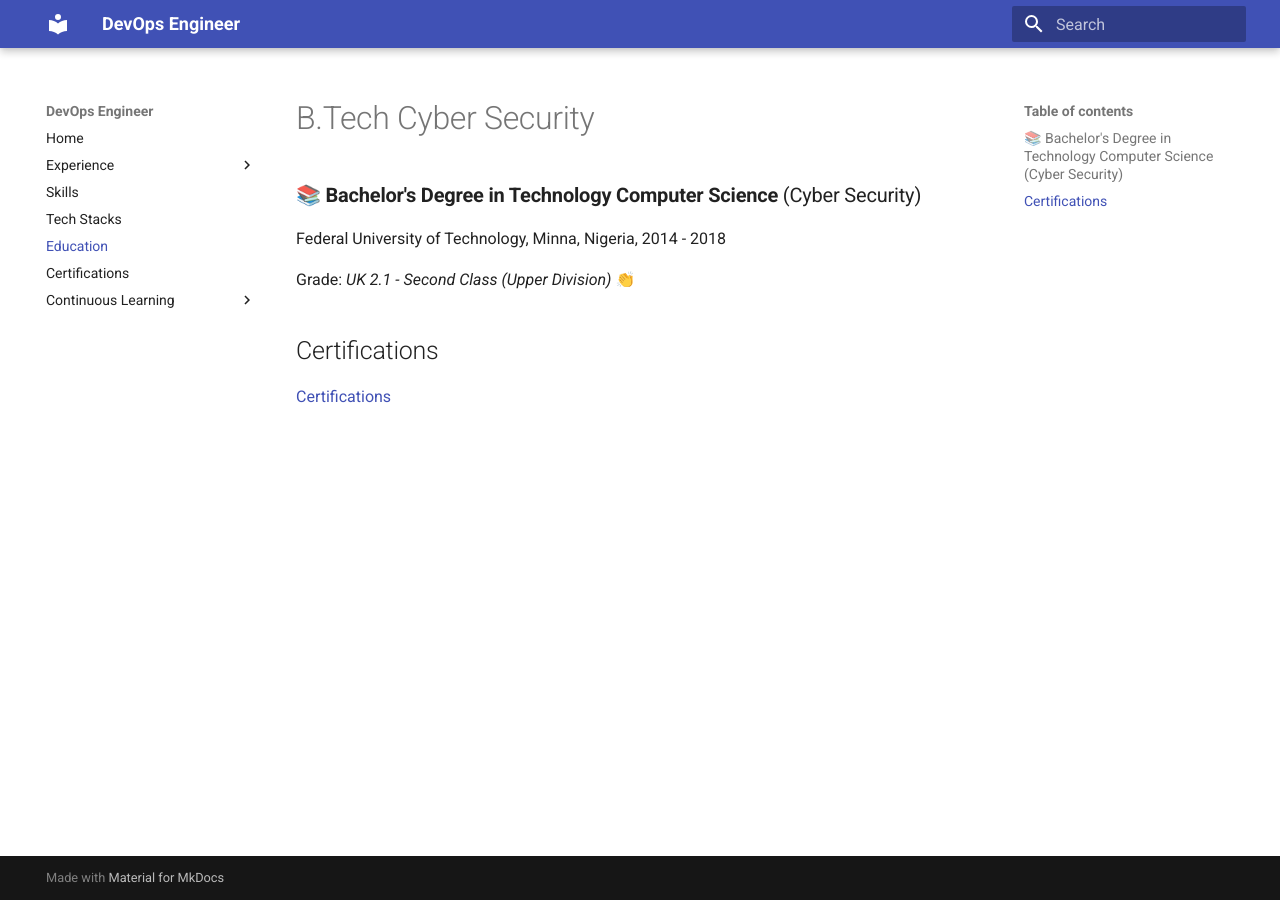
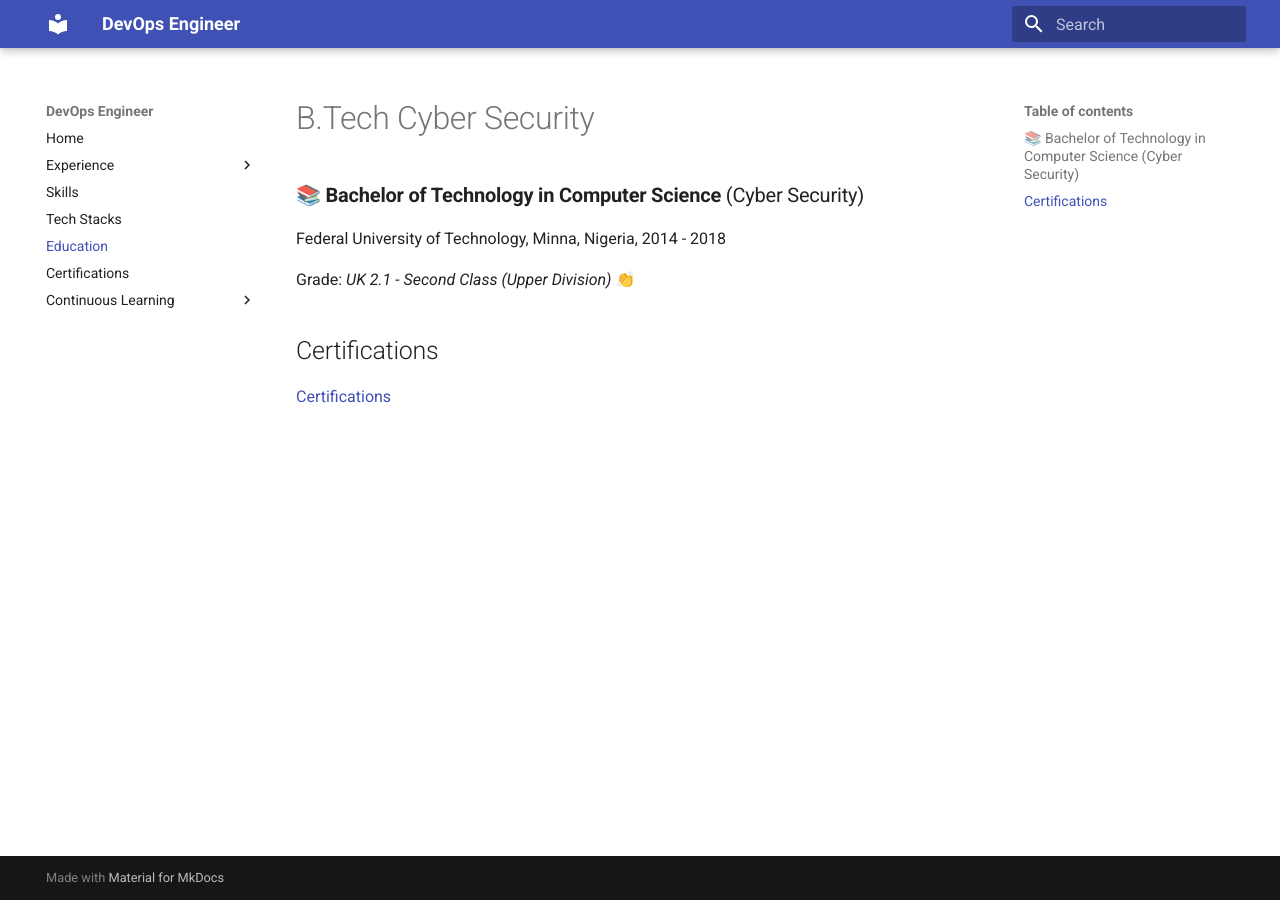
Before and after one commit to eedygreen/isah-idris-DevOps-Engineer-resume, an MkDocs documentation site: the page built from docs/education/B Tech Cyber Security.md, in a window 1280 px wide. Built offline with MkDocs 1.6.1 and Material for MkDocs 9.7.7, drawn with Linux system fonts in a browser that asks for light colours.

Commit message:
update education

```diff
--- a/docs/education/B Tech Cyber Security.md
+++ b/docs/education/B Tech Cyber Security.md
@@ -1,6 +1,6 @@
 # B.Tech Cyber Security
 
-### 📚 **Bachelor's Degree in Technology Computer Science** (Cyber Security)
+### 📚 **Bachelor of Technology in Computer Science** (Cyber Security)
 Federal University of Technology, Minna, Nigeria, 2014 - 2018
 
 Grade: *UK 2.1 - Second Class (Upper Division)* 👏
```
